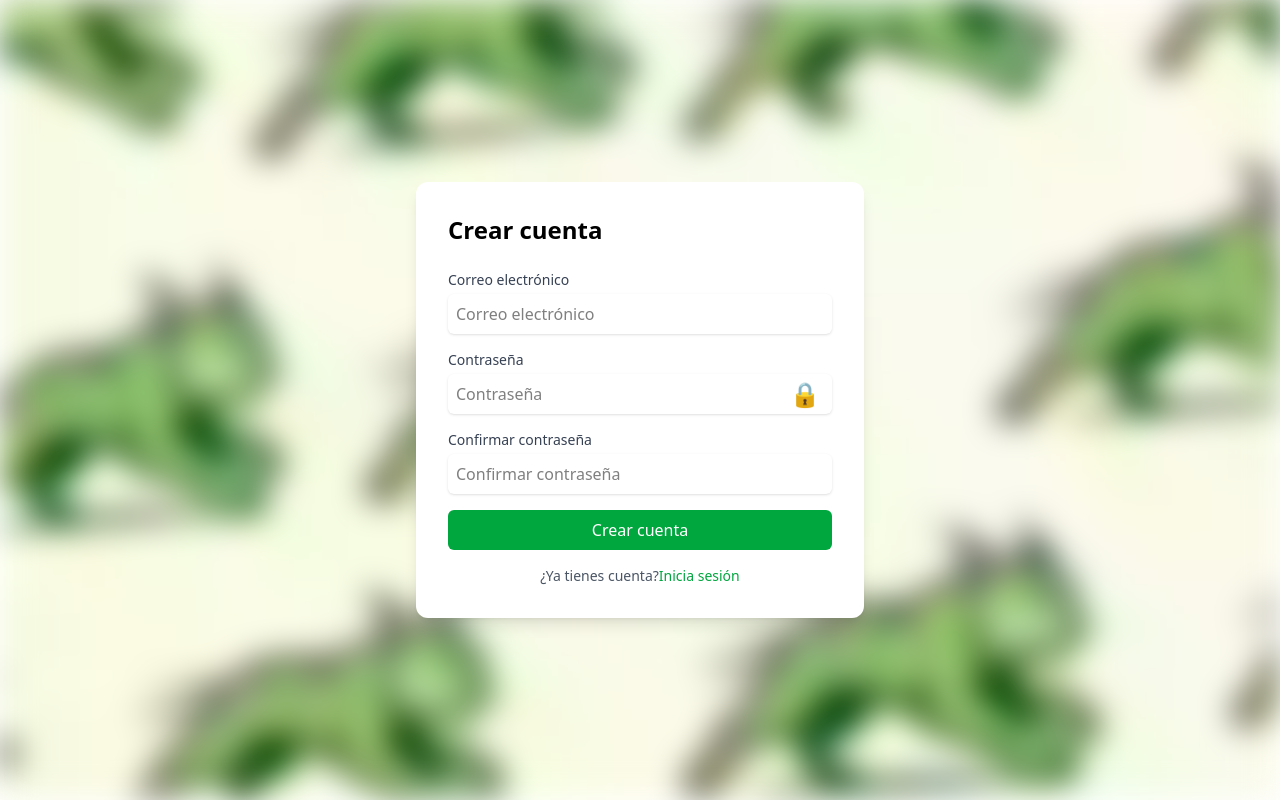
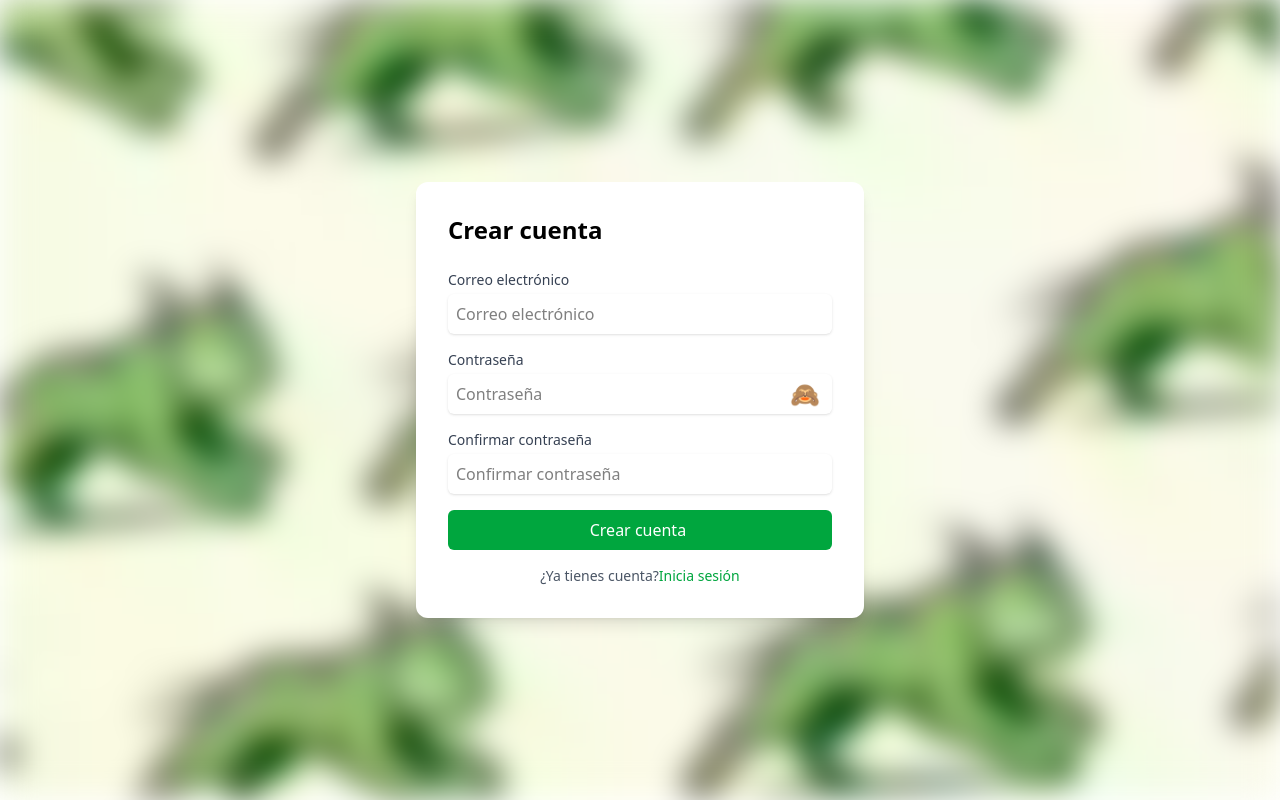
Before and after one commit to MEZLYSO/RunApp_Front, a React (Vite) app in the folder app/: page /auth/signup in a window 1280 px wide. Built offline with nearby package versions, Linux system fonts and the light colour scheme.

Commit message:
Minimal Changes

```diff
--- a/app/index.html
+++ b/app/index.html
@@ -3,7 +3,7 @@
 
 <head>
   <!-- Basic SEO -->
-  <title>App Tesji| RunApp</title>
+  <title>App ISIC | RunApp</title>
   <meta name="description" content="AppWeb para visualizacion de datos" />
   <link rel="canonical" href="/auth" />
   <link rel="icon" href="./src/assets/finalicon.jpeg" type="image/jpeg">
--- a/app/src/app/routes/index.tsx
+++ b/app/src/app/routes/index.tsx
@@ -36,6 +36,8 @@ function Router() {
         {/* Redireccionador */}
         <Route path='/' element={<Navigate to='/auth' />} />
 
+        {/* Not Found */}
+
       </Routes>
     </BrowserRouter >
   )
--- a/app/src/presentation/hooks/useForm.tsx
+++ b/app/src/presentation/hooks/useForm.tsx
@@ -3,9 +3,9 @@ import { useNavigate } from "react-router"
 
 const useForm = () => {
 
+  // Functions for Auth Forms (Testing)
   const [formData, setFormData] = useState({})
   const navigate = useNavigate()
-
   const handleChange: ChangeEventHandler<HTMLInputElement> = (e) => {
     const { id, value } = e.target
     setFormData({
@@ -21,11 +21,11 @@ const useForm = () => {
 
 
   // Functions for change type in Input password
-  const initialStateType = { type: 'password', text: '🔒' }
+  const initialStateType = { type: 'password', text: '🙈' }
   const [type, setType] = useState(initialStateType)
   const handleVisible = () => {
     if (type.type === "password") {
-      setType({ type: 'text', text: '🔓' })
+      setType({ type: 'text', text: '🙊' })
     } else {
       setType(initialStateType)
     }
--- a/app/src/presentation/pages/Auth/SignUp.tsx
+++ b/app/src/presentation/pages/Auth/SignUp.tsx
@@ -1,6 +1,7 @@
 import useForm from "../../hooks/useForm"
 import BackgroundAuth from "../../components/ui/BackgroundAuth"
 import InputField from "./components/InputField"
+import ButtonPrimary from "./components/ButtonPrimary"
 
 function Singnup() {
   const { handleChange, type, handleVisible } = useForm()
@@ -49,10 +50,7 @@ function Singnup() {
               placeholder="Confirmar contraseña"
             />
           </div>
-
-          <button type="submit" className="w-full bg-green-600 hover:bg-green-700 text-white py-2 rounded-md font-medium">
-            Crear cuenta
-          </button>
+          <ButtonPrimary message="Crear cuenta " />
 
           <p className="text-sm text-center text-gray-600">
             ¿Ya tienes cuenta?
```
